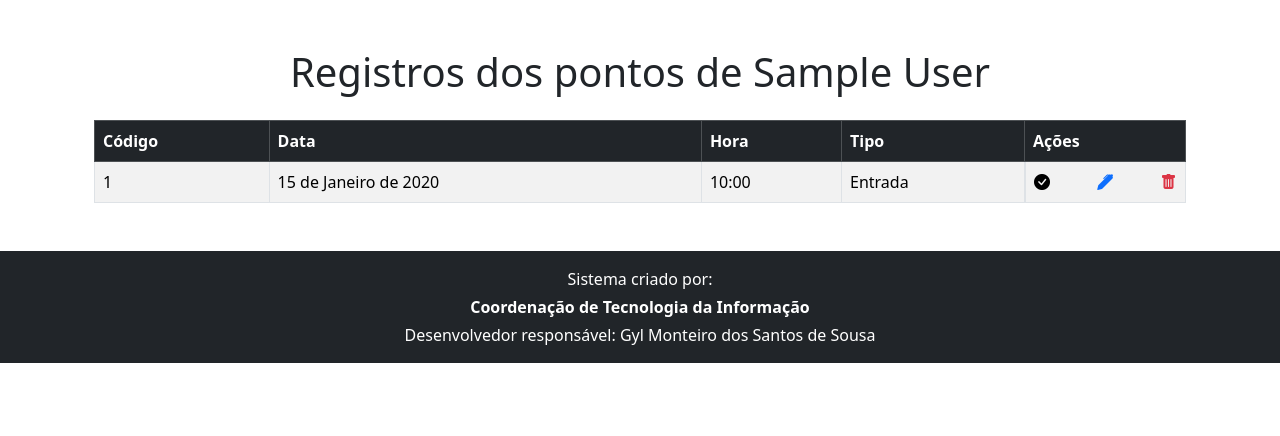
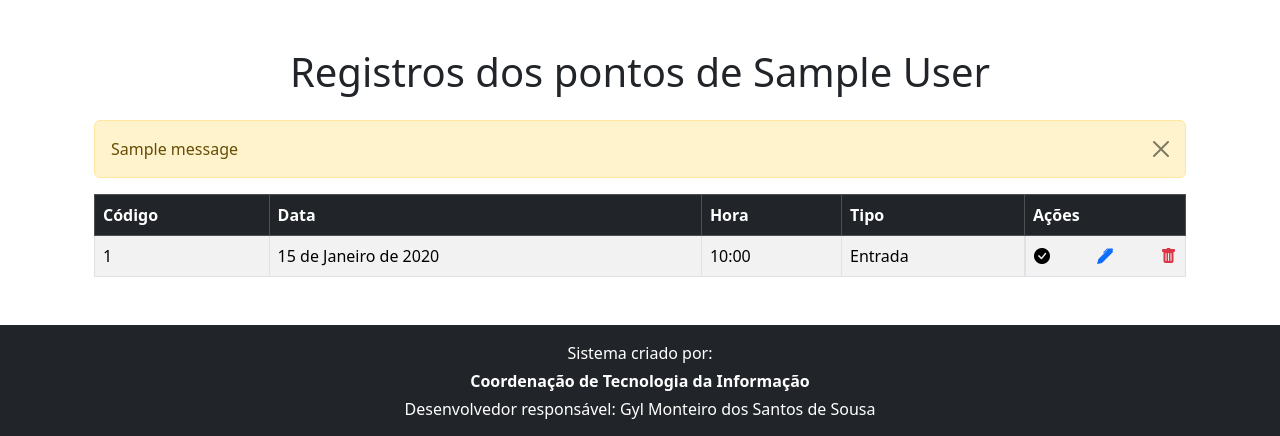
Before and after one commit to gylmonteiro-dev/smartchronos, a Django app: page /employees/1/ in a window 1280 px wide. Shown: the part 74-510 px from the top of the page. Run offline with Django 5.2, Linux system fonts and the light colour scheme; tables that the repository leaves empty hold one stand-in row (values such as "Sample post"); one stand-in notice (Sample message) is shown.

Commit message:
created file requirements, and inserted messages in views to the templates

```diff
--- a/point_control/templates/time_records_list.html
+++ b/point_control/templates/time_records_list.html
@@ -15,9 +15,17 @@
                 </tr>
             </thead>
             <tbody>
+                {% if messages %}
+                    {% for message in messages %}
+                        <div class="alert alert-warning alert-dismissible fade show" role="alert">
+                            {{message}}
+                            <button type="button" class="btn-close" data-bs-dismiss="alert" aria-label="Close"></button>
+
+                        </div>
+                    {% endfor %}
+                {% endif %}
 
                 {% for record in last_records %}
-
                 <!-- Exemplo de registro de ponto -->
                 <tr>
                     <td>{{record.id}}</td>
--- a/point_control/views.py
+++ b/point_control/views.py
@@ -1,4 +1,5 @@
 from django.shortcuts import render, redirect, get_object_or_404
+from django.contrib import messages
 from accounts.models import CustomUser
 from attendances.models import WorkPointRecord
 from django.urls import reverse
@@ -19,7 +20,7 @@ def record_point_validation(request, pk):
     point_record = get_object_or_404(WorkPointRecord, pk=pk)
     point_record.valid = True
     point_record.save()
-
+    messages.success(request, 'Registro validado com sucesso!')
     user_pk = point_record.user.id
     return redirect(reverse("list-time-records", args=[user_pk]))
 
@@ -27,4 +28,5 @@ def record_point_delete(request ,pk):
     point_record = get_object_or_404(WorkPointRecord, pk=pk)
     user_pk = point_record.user.id
     point_record.delete()
+    messages.success(request, 'Registro deletado com sucesso!')
     return redirect(reverse("list-time-records", args=[user_pk]))
--- /dev/null
+++ b/requirements.txt
@@ -0,0 +1,3 @@
+asgiref==3.8.1
+Django==5.1.4
+sqlparse==0.5.3
```
